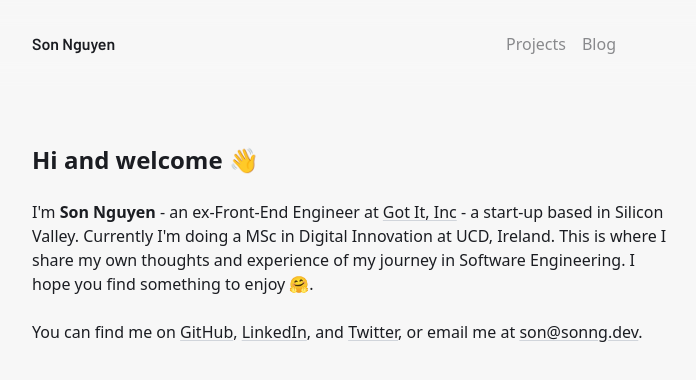
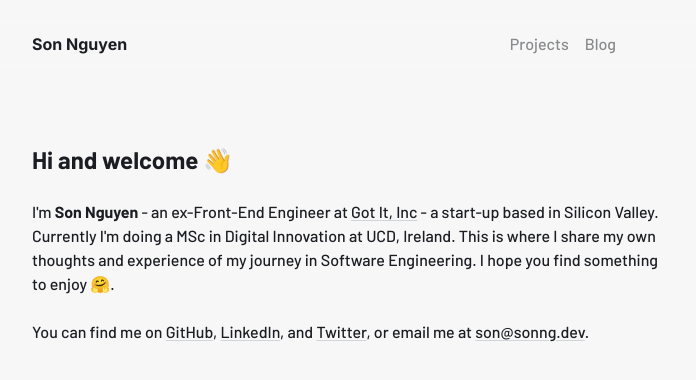
Before and after one commit to sonngdev/personal-website-23, a Next.js app: page / in a window 1280 px wide. Shown: the top 380 px of the page, without its empty margins (288-984 px from the left). Built offline with nearby package versions, Linux system fonts and the light colour scheme; no server answers.

Commit message:
feat: Change default fonts

```diff
--- a/pages/_document.tsx
+++ b/pages/_document.tsx
@@ -8,7 +8,7 @@
         <meta name="robots" content="follow, index" />
         <meta httpEquiv="x-ua-compatible" content="ie=edge" />
       </Head>
-      <body className="bg-light text-dark dark:bg-dark dark:text-light transition-colors antialiased">
+      <body>
         <Main />
         <NextScript />
       </body>
--- a/styles/globals.css
+++ b/styles/globals.css
@@ -1,10 +1,20 @@
-@import url('https://fonts.googleapis.com/css2?family=Barlow:wght@400;600;700&display=swap');
+@import url('https://fonts.googleapis.com/css2?family=Barlow:wght@400;500;600;700&family=Inter:wght@400;700&display=swap');
 
 @tailwind base;
 @tailwind components;
 @tailwind utilities;
 
 @layer base {
+  body {
+    @apply font-medium;
+    @apply bg-light;
+    @apply text-dark;
+    @apply dark:bg-dark;
+    @apply dark:text-light;
+    @apply transition-colors;
+    @apply antialiased;
+  }
+
   a {
     @apply underline;
     @apply underline-offset-2;
--- a/tailwind.config.js
+++ b/tailwind.config.js
@@ -18,7 +18,8 @@
         dark: '#1b1d22',
       },
       fontFamily: {
-        title: ['Barlow', 'sans-serif'],
+        sans: ['Barlow', 'sans-serif'],
+        title: ['Inter', 'sans-serif'],
       }
     }
   },
```
